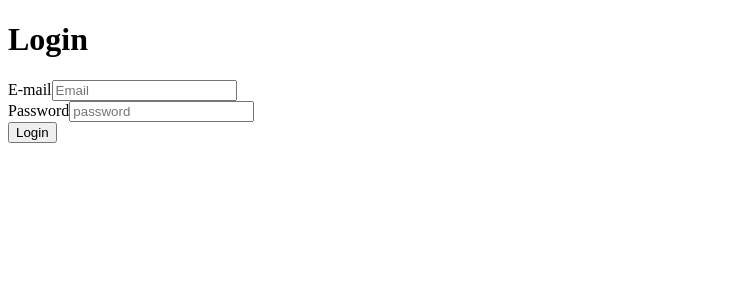
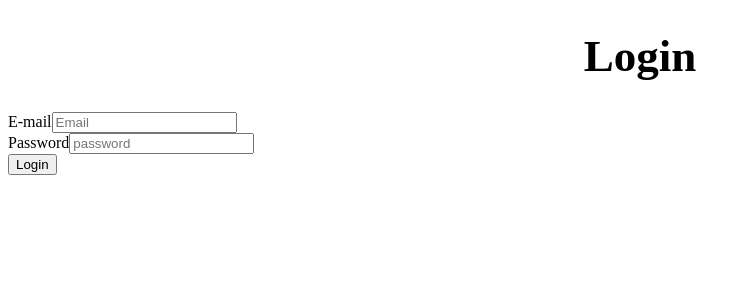
Before and after one commit to takato0520/todo-app, a React (Create React App) app: page /login in a window 1280 px wide. Shown: the top 300 px of the page, without its empty margins (0-751 px from the left). Built offline with nearby package versions, Linux system fonts and the light colour scheme.

Commit message:
styledcomponentsの作成

```diff
--- a/package.json
+++ b/package.json
@@ -11,6 +11,7 @@
     "react-dom": "^17.0.2",
     "react-router-dom": "^5.2.0",
     "react-scripts": "4.0.3",
+    "styled-components": "^5.2.3",
     "web-vitals": "^1.0.1"
   },
   "scripts": {
--- a/src/Login.jsx
+++ b/src/Login.jsx
@@ -2,6 +2,7 @@ import React, { useState, useContext } from 'react'
 import { Redirect } from 'react-router-dom'
 import { AuthContext } from './AuthService'
 import firebase from './config/firebase'
+import styled from 'styled-components'
 
 const Login = ({ history }) => {
     const [email, setEmail] = useState('')
@@ -23,9 +24,18 @@ const Login = ({ history }) => {
     if (user) {
         return <Redirect to="/" />
     }
+
+    //styled-componentsの定義
+
+    const Title = styled.h1`
+    text-align:center;
+    font-size:45px;
+    `
+
+
     return (
         <>
-            <h1>Login</h1>
+            <Title>Login</Title>
             <form onSubmit={handleSubmit}>
                 <div>
                     <label htmlFor='email'>E-mail</label>
@@ -60,6 +70,8 @@ const Login = ({ history }) => {
             </form>
         </>
     )
+
+
 }
 
 export default Login
```
Also changed, not shown: 1 other file (tests, documents, lock files or other folders).
